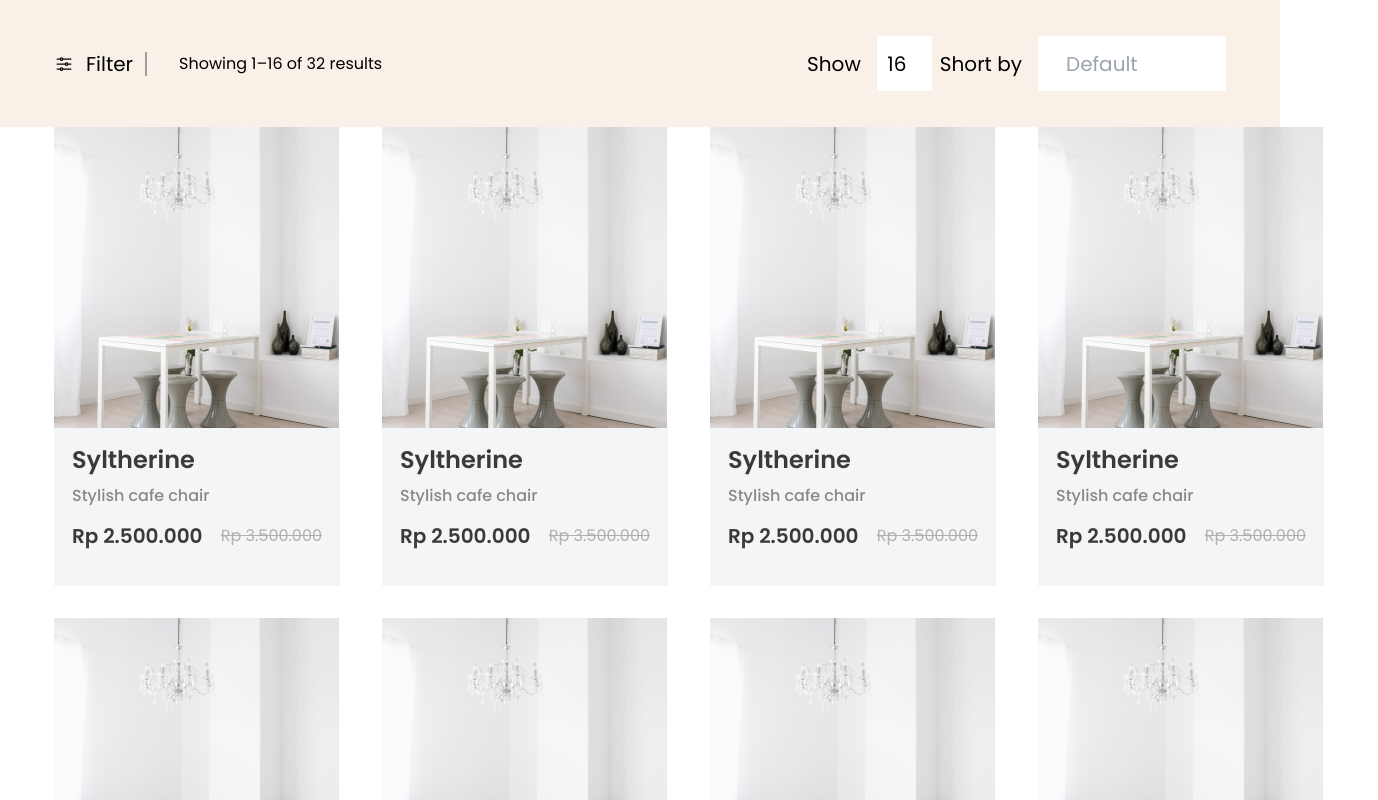
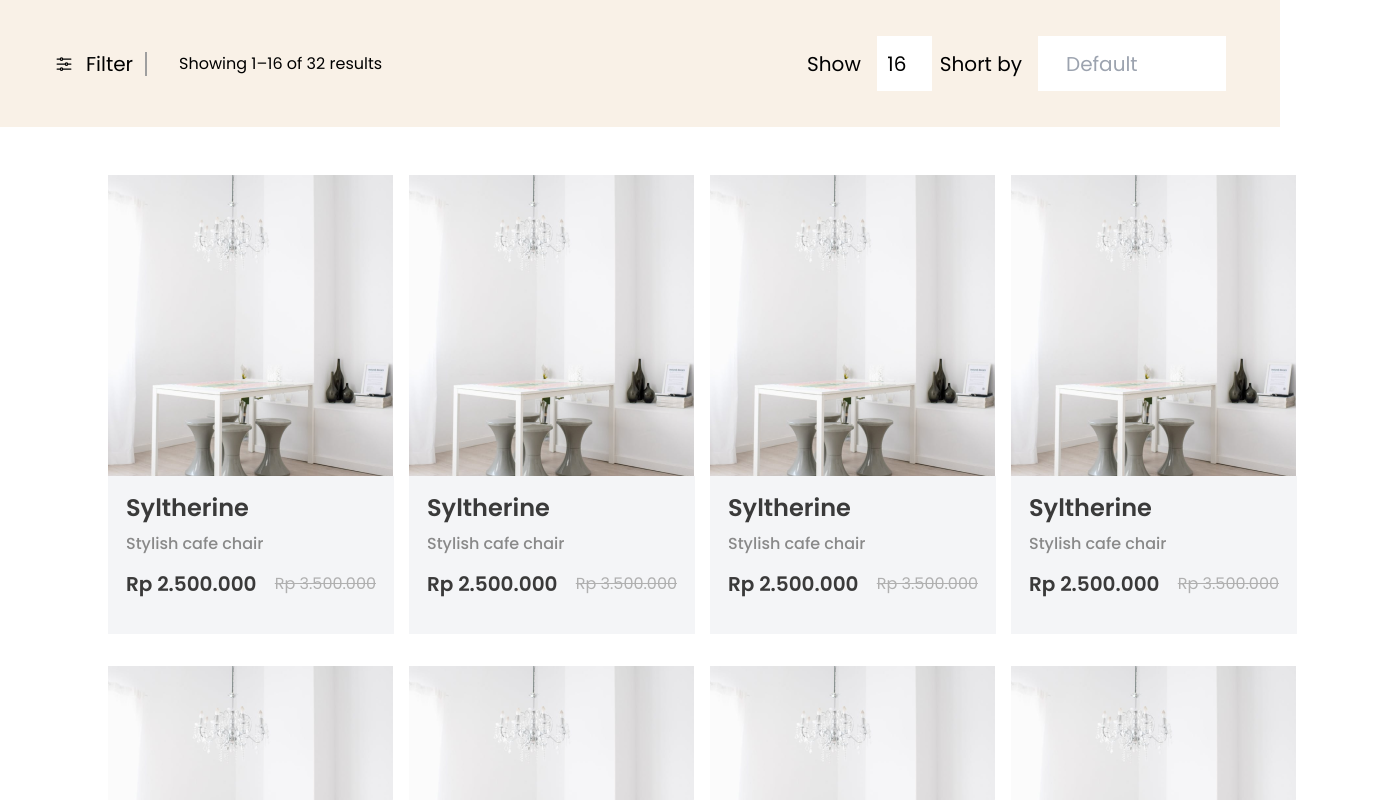
Before and after one commit to Rezwan-react/furniro--e-commerce, a React (Vite) app: page /shop in a window 1280 px wide. Shown: the part 400-1200 px from the top of the page, 1378 px wide, since content can reach past the window. Built offline with nearby package versions, Linux system fonts and the light colour scheme.

Commit message:
added product pagination

```diff
--- a/package.json
+++ b/package.json
@@ -13,6 +13,7 @@
     "react": "^18.3.1",
     "react-dom": "^18.3.1",
     "react-icons": "^5.3.0",
+    "react-paginate": "^8.2.0",
     "react-router-dom": "^6.28.0",
     "react-slick": "^0.30.2",
     "slick-carousel": "^1.8.1"
--- a/src/components/Home/Home.jsx
+++ b/src/components/Home/Home.jsx
@@ -61,6 +61,10 @@ function Home() {
                <h2>Our Products</h2>
             </div>
               <div className='products_items'>
+                <ProductsCard/>
+                <ProductsCard/>
+                <ProductsCard/>
+                <ProductsCard/>
                 <ProductsCard/>
                 <ProductsCard/>
                 <ProductsCard/>
--- /dev/null
+++ b/src/components/Pagination/ProductsPagination.jsx
@@ -0,0 +1,52 @@
+import React, { useEffect, useState } from 'react';
+import ReactDOM from 'react-dom';
+import ReactPaginate from 'react-paginate';
+import Pagination from './ProductsPagination';
+import ProductsCard from '../Products/ProductsCard';
+
+const items = [1, 2, 3, 4, 5, 6, 7, 8, 9, 10, 11, 12, 13, 14, 15, 16, 17, 18, 19, 20];
+
+function ProductsPagination({ itemsPerPage }) {
+
+  const [itemOffset, setItemOffset] = useState(0);
+  const endOffset = itemOffset + itemsPerPage;
+  const currentItems = items.slice(itemOffset, endOffset);
+  const pageCount = Math.ceil(items.length / itemsPerPage);
+
+  const handlePageClick = (event) => {
+    const newOffset = (event.selected * itemsPerPage) % items.length;
+    console.log(
+      `User requested page number ${event.selected}, which is offset ${newOffset}`
+    )
+    setItemOffset(newOffset);
+  };
+
+  return (
+    <>
+
+          <div className="container">
+            <div className='grid grid-cols-4 gap-8'>
+
+
+            {currentItems &&
+            currentItems.map((item) => (
+              < ProductsCard />
+            ))}
+            </div>
+            <ReactPaginate
+              breakLabel="..."
+              nextLabel="next "
+              onPageChange={handlePageClick}
+              pageRangeDisplayed={5}
+              pageCount={pageCount}
+              previousLabel="< previous"
+              renderOnZeroPageCount={null}
+              className='flex justify-center items-center gap-9 mt-10 text-xl '
+            />
+          </div>
+
+    </>
+  )
+}
+
+export default ProductsPagination
--- a/src/components/Shop/Shop.css
+++ b/src/components/Shop/Shop.css
@@ -32,5 +32,14 @@
     @apply w-[188px] h-[55px] text-xl font-normal font-poppins text-[#000] pl-7 outline-none
 }
 #products{
-    @apply grid grid-cols-4 gap-8
+    @apply  pt-12 pb-[86px] bg-[#fff]
 }
+#products ul li a{
+    @apply py-4 px-6 bg-[#F9F1E7] rounded-xl
+}
+#products ul .selected a{
+    @apply py-4 px-6 bg-barnd rounded-xl
+}
+#products ul .previous a{
+    @apply hidden
+}
--- a/src/components/Shop/Shop.jsx
+++ b/src/components/Shop/Shop.jsx
@@ -2,9 +2,14 @@ import React from 'react'
 import './Shop.css'
 import BreadCrumb from '../BreadCrumb/BreadCrumb'
 import { HiOutlineAdjustmentsHorizontal } from "react-icons/hi2";
-import ProductsCard from '../Products/ProductsCard';
+import ProductsPagination from '../Pagination/ProductsPagination';
+
+
 
 function Shop() {
+
+
+
   return (
     <>
       {/* ============================== banner part start ========================= */}
@@ -43,19 +48,8 @@ function Shop() {
         </section>
       {/* -------------------------------- Filter part end ---------------------------- */}
       {/* ================================= products part start ====================== */}
-        <section id='products'>
-          < ProductsCard/>
-          < ProductsCard/>
-          < ProductsCard/>
-          < ProductsCard/>
-          < ProductsCard/>
-          < ProductsCard/>
-          < ProductsCard/>
-          < ProductsCard/>
-          < ProductsCard/>
-          < ProductsCard/>
-          < ProductsCard/>
-          < ProductsCard/>
+      <section id='products'>
+        <ProductsPagination itemsPerPage={16}/>
         </section>
       {/* --------------------------------- products part end ------------------------  */}
     </>
```
Also changed, not shown: 1 other file (tests, documents, lock files or other folders).
